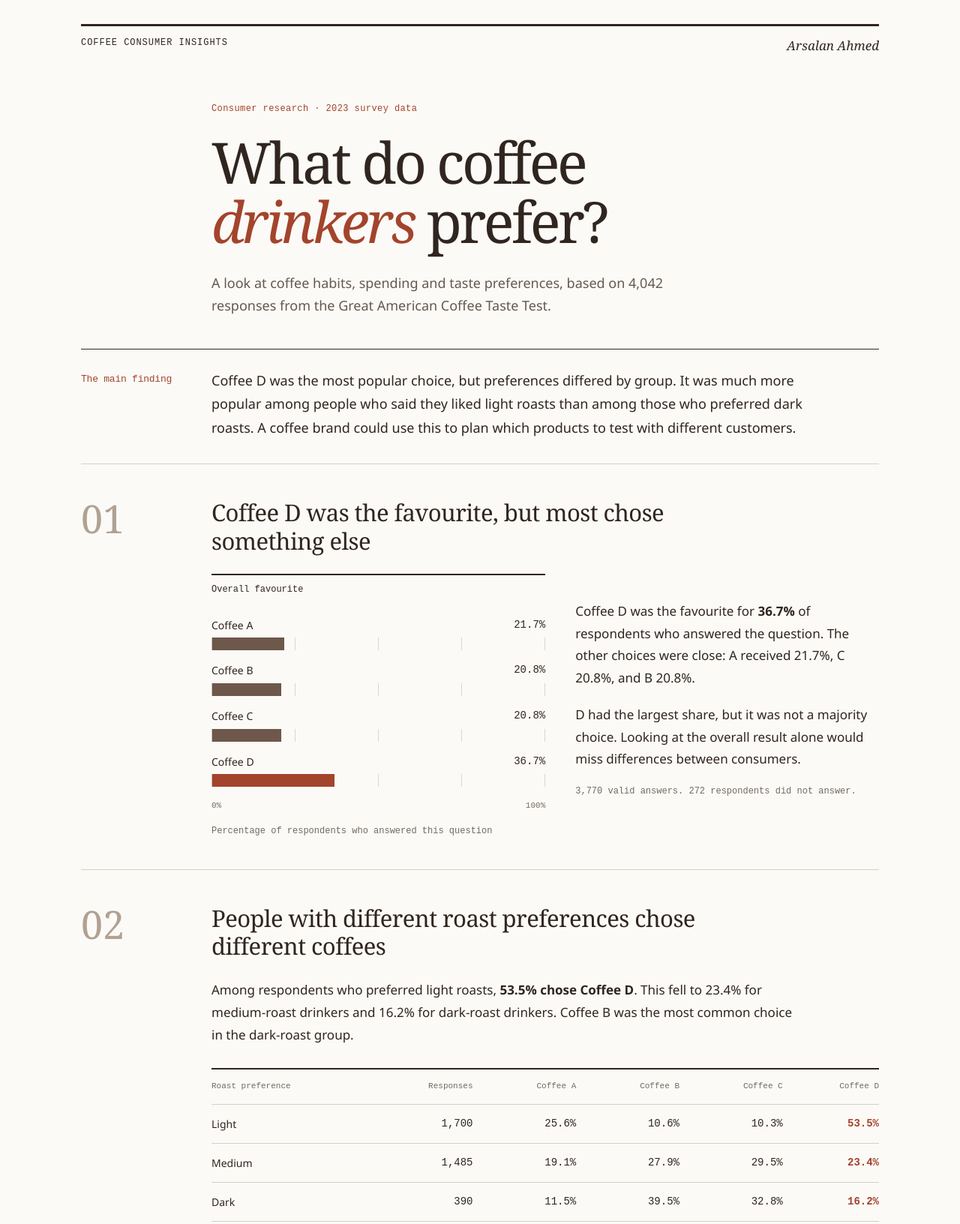
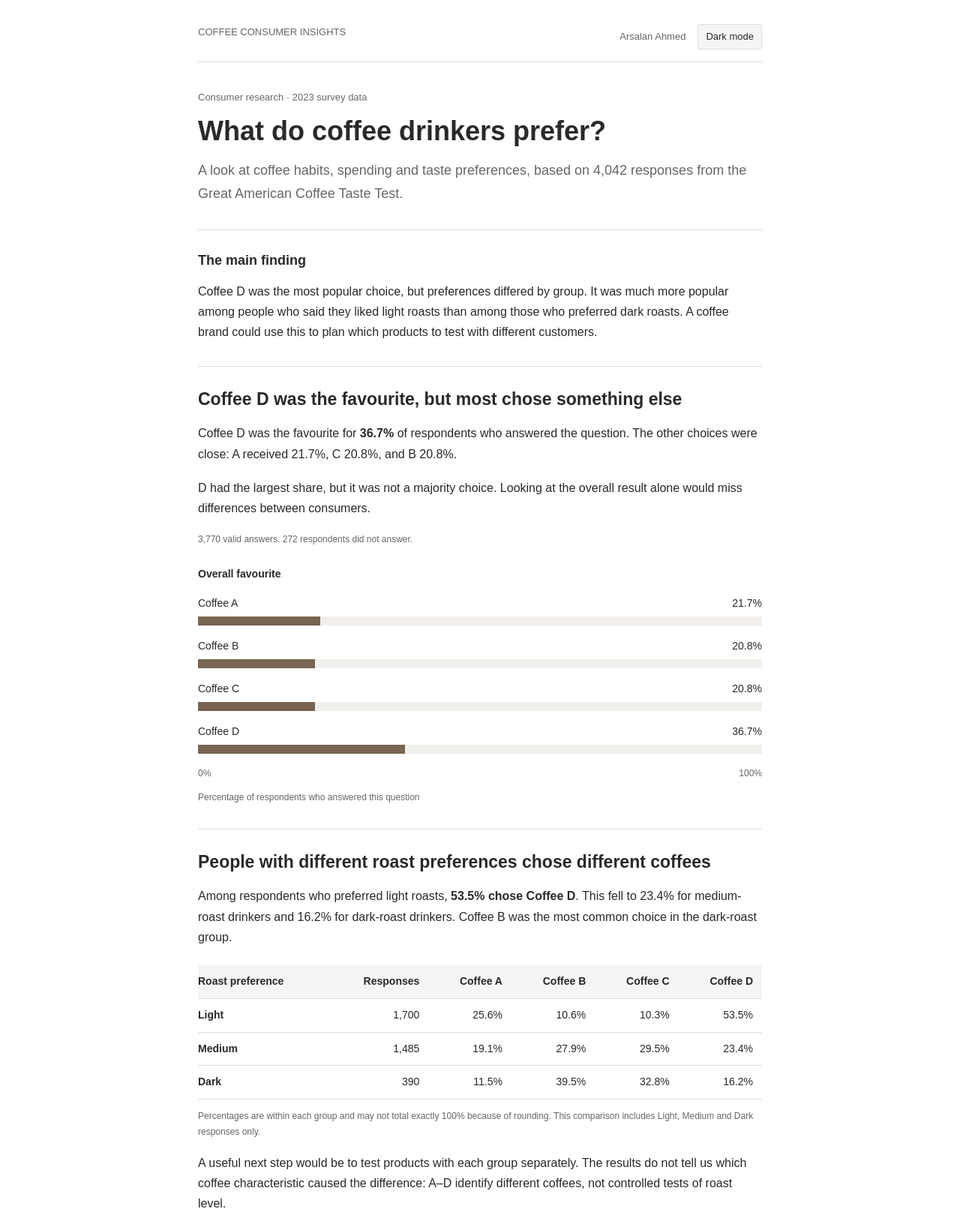
Before and after one commit to ArBlaze/arblaze.github.io, a plain HTML site: page reports/coffee_insights.html in a window 1280 px wide. Shown: the top 1632 px of the page at 75% size. Drawn offline with Linux system fonts and the light colour scheme.

Commit message:
Simplify report visually

```diff
--- a/reports/coffee_insights.html
+++ b/reports/coffee_insights.html
@@ -5,498 +5,290 @@
     <meta name="viewport" content="width=device-width,initial-scale=1">
     <meta name="description" content="A survey analysis of coffee habits, spending and taste preferences by Arsalan Ahmed.">
     <title>Coffee Consumer Insights | Arsalan Ahmed</title>
+    <script>
+// Runs before the stylesheet to avoid flashing the wrong theme on page load.
+(() => {
+  const storageKey = 'arblaze-theme';
+  const root = document.documentElement;
+  const systemTheme = window.matchMedia('(prefers-color-scheme: dark)');
+  let preference = null;
+
+  function isTheme(value) {
+    return value === 'dark' || value === 'light';
+  }
+
+  try {
+    const savedTheme = localStorage.getItem(storageKey);
+    if (isTheme(savedTheme)) preference = savedTheme;
+  } catch {
+    // Storage may be blocked; theme switching can still work for this page.
+  }
+
+  function applyTheme() {
+    const theme = preference || (systemTheme.matches ? 'dark' : 'light');
+    const isDark = theme === 'dark';
+    root.dataset.theme = theme;
+
+    document.querySelectorAll('.theme-toggle').forEach(button => {
+      button.hidden = false;
+      button.setAttribute('aria-pressed', String(isDark));
+      button.title = isDark ? 'Switch to light mode' : 'Switch to dark mode';
+    });
+  }
+
+  applyTheme();
+  document.addEventListener('DOMContentLoaded', () => {
+    document.querySelectorAll('.theme-toggle').forEach(button => {
+      button.addEventListener('click', () => {
+        preference = root.dataset.theme === 'dark' ? 'light' : 'dark';
+        try {
+          localStorage.setItem(storageKey, preference);
+        } catch {
+          // Keep the preference in memory when it cannot be saved.
+        }
+        applyTheme();
+      });
+    });
+    applyTheme();
+  });
+  systemTheme.addEventListener('change', () => {
+    if (!preference) applyTheme();
+  });
+  window.addEventListener('storage', event => {
+    if (event.key === storageKey || event.key === null) {
+      preference = isTheme(event.newValue) ? event.newValue : null;
+      applyTheme();
+    }
+  });
+})();
+    </script>
     <style>
-    :root {
-      --paper:#fbfaf7;
-      --ink:#30251f;
-      --muted:#736a62;
-      --rule:#d6cfc4;
-      --accent:#a3442c
-    }
-    * {
-      box-sizing:border-box
-    }
-    html {
-      color-scheme:light
-    }
-    body {
-      margin:0;
-      background:var(--paper);
-      color:var(--ink);
-      font:17px/1.75 "Segoe UI",Arial,sans-serif
-    }
-    header,main {
-      max-width:1180px;
-      margin:auto;
-      padding-left:58px;
-      padding-right:58px
-    }
-    header {
-      padding-top:32px
-    }
-    .topline {
-      display:flex;
-      justify-content:space-between;
-      gap:20px;
-      border-top:3px solid var(--ink);
-      padding-top:13px;
-      font:12px/1.5 "Courier New",monospace
-    }
-    .wordmark {
-      letter-spacing:.08em
-    }
-    .topline>span:last-child {
-      font-family:Georgia,serif;
-      font-style:italic;
-      font-size:17px
-    }
-    main {
-      padding-top:62px;
-      padding-bottom:35px
-    }
-    .intro {
-      padding:0 0 42px 174px;
-      border-bottom:1px solid var(--ink)
-    }
-    .eyebrow {
-      font:12px/1.5 "Courier New",monospace;
-      color:var(--accent);
-      letter-spacing:.035em;
-      margin:0 0 22px
-    }
-    h1 {
-      font:400 clamp(48px,6vw,76px)/1.04 Georgia,"Times New Roman",serif;
-      letter-spacing:-.045em;
-      max-width:760px;
-      margin:0 0 28px
-    }
-    h1 em {
-      font-weight:400;
-      color:var(--accent)
-    }
-    .lead {
-      max-width:610px;
-      color:#655950;
-      font-size:18px;
-      line-height:1.7;
-      margin:0
-    }
-    .summary {
-      display:grid;
-      grid-template-columns:136px 1fr;
-      gap:38px;
-      padding:26px 0 32px;
-      border-bottom:1px solid var(--rule)
-    }
-    .summary h2 {
-      font:13px/1.5 "Courier New",monospace;
-      margin-top:4px;
-      color:var(--accent)
-    }
-    .summary p {
-      margin:0;
-      max-width:790px;
-      font-size:18px;
-      line-height:1.75
-    }
-    p {
-      margin:0 0 19px
-    }
-    h2 {
-      font:400 31px/1.22 Georgia,"Times New Roman",serif;
-      letter-spacing:-.018em;
-      margin:0 0 24px
-    }
-    .finding {
-      position:relative;
-      padding:46px 0 40px 174px;
-      border-bottom:1px solid var(--rule)
-    }
-    .section-title>span {
-      position:absolute;
-      left:0;
-      top:46px;
-      font:400 52px/1 Georgia,serif;
-      color:#b1a192
-    }
-    .section-title h2 {
-      max-width:720px
-    }
-    .finding>p {
-      max-width:790px
-    }
-    .split {
-      display:grid;
-      grid-template-columns:1.05fr 1fr;
-      gap:40px
-    }
-    .finding-first .split {
-      grid-template-columns:1.1fr 1fr
-    }
-    .finding-first figure {
-      order:-1
-    }
-    .finding-first .split>div {
-      padding-top:35px
-    }
-    .base,.chart-note {
-      font:12px/1.65 "Courier New",monospace;
-      color:var(--muted);
-      margin:16px 0 0
-    }
-    .base {
-      max-width:800px
-    }
-    .finding>.base {
-      margin-bottom:24px
-    }
-    figure {
-      margin:0;
-      min-width:0
-    }
-    figcaption {
-      font:12px/1.5 "Courier New",monospace;
-      padding:10px 0 12px;
-      border-top:2px solid var(--ink);
-      margin-bottom:8px
-    }
-    .bar {
-      margin:17px 0
-    }
-    .bar-label {
-      display:flex;
-      justify-content:space-between;
-      gap:12px;
-      font-size:14px;
-      line-height:1.4
-    }
-    .bar-label strong {
-      font-family:"Courier New",monospace;
-      font-weight:400;
-      font-variant-numeric:tabular-nums
-    }
-    .track {
-      height:17px;
-      margin-top:7px;
-      background:repeating-linear-gradient(to right,transparent 0,transparent calc(25% - 1px),#ddd5cb calc(25% - 1px),#ddd5cb 25%);
-      border-left:1px solid #c9c0b4;
-      position:relative
-    }
-    .track span {
-      display:block;
-      height:100%;
-      background:#6d584b!important
-    }
-    .bar:last-child .track span {
-      background:#6d584b!important
-    }
-    .finding-first .bar:last-child .track span {
-      background:var(--accent)!important
-    }
-    .scale {
-      display:flex;
-      justify-content:space-between;
-      margin-top:5px;
-      font:11px/1.5 "Courier New",monospace;
-      color:var(--muted)
-    }
-    .table-scroll {
-      overflow:auto;
-      margin:30px 0 12px;
-      border-top:2px solid var(--ink)
-    }
-    table {
-      border-collapse:collapse;
-      width:100%;
-      font-size:14px;
-      line-height:1.5
-    }
-    th,td {
-      padding:15px 12px;
-      border-bottom:1px solid var(--rule);
-      text-align:right;
-      white-space:nowrap;
-      font-variant-numeric:tabular-nums
-    }
-    thead th {
-      font:11px/1.4 "Courier New",monospace;
-      font-weight:400;
-      color:var(--muted)
-    }
-    th:first-child,td:first-child {
-      text-align:left;
-      padding-left:0
-    }
-    tbody th {
-      font-weight:500
-    }
-    td {
-      font-family:"Courier New",monospace
-    }
-    th:last-child,td:last-child {
-      padding-right:0
-    }
-    .finding-roast td:last-child {
-      color:var(--accent);
-      font-weight:700
-    }
-    .finding-rating tbody tr:last-child {
-      background:#f0ece5
-    }
-    .finding-rating tbody tr:last-child th {
-      padding-left:8px
-    }
-    .next {
-      margin:45px 0 30px;
-      padding-left:174px;
-      position:relative
-    }
-    .next:before {
-      content:"";
-      position:absolute;
-      left:0;
-      top:7px;
-      width:70px;
-      border-top:3px solid var(--accent)
-    }
-    .next .eyebrow {
-      margin-bottom:13px
-    }
-    .next p {
-      max-width:790px
-    }
-    .about {
-      margin:38px 0 35px;
-      padding:28px 0 0 174px;
-      border-top:1px solid var(--rule)
-    }
-    .about h2 {
-      font:13px/1.5 "Courier New",monospace;
-      color:var(--accent);
-      margin-bottom:18px
-    }
-    .about p {
-      font-size:14px;
-      color:#685c51;
-      max-width:790px
-    }
-    footer {
-      border-top:3px solid var(--ink);
-      padding:18px 0 0 174px;
-      font:12px/1.7 "Courier New",monospace;
-      color:var(--muted)
-    }
-    footer p {
-      margin:0
-    }
-    a {
-      color:var(--ink);
-      text-decoration-thickness:1px;
-      text-underline-offset:3px
-    }
-    a:focus-visible {
-      outline:2px solid var(--accent);
-      outline-offset:4px
-    }
-    ::selection {
-      background:#ead9c4
-    }
-    @media(max-width:1000px) {
-      header,main {
-        padding-left:34px;
-        padding-right:34px
+      :root {
+        color-scheme: light;
+        --page: #fff;
+        --text: #292929;
+        --muted: #666;
+        --border: #ddd;
+        --track: #f1efec;
+        --bar: #786451;
+        --table: #f6f5f3;
+        --link: #65503e;
       }
-      .intro,.finding,.next,.about,footer {
-        padding-left:100px
+      :root[data-theme="dark"] {
+        color-scheme: dark;
+        --page: #1c1b19;
+        --text: #e9e5df;
+        --muted: #b5aea5;
+        --border: #49443e;
+        --track: #34302b;
+        --bar: #c3a384;
+        --table: #282521;
+        --link: #dfbc98;
       }
-      .summary {
-        grid-template-columns:72px 1fr;
-        gap:28px
+      .header-actions {
+        display: flex;
+        align-items: center;
+        gap: 16px;
+        flex-wrap: wrap;
       }
-      .split,.finding-first .split {
-        grid-template-columns:1fr;
-        gap:28px
+      .theme-toggle {
+        padding: 5px 10px;
+        border: 1px solid var(--border);
+        border-radius: 4px;
+        background: var(--table);
+        color: var(--text);
+        font: inherit;
+        cursor: pointer;
       }
-      .finding-first .split>div {
-        padding-top:0
+      .theme-toggle:focus-visible {
+        outline: 2px solid var(--link);
+        outline-offset: 3px;
       }
-      .finding-first figure {
-        order:0
+
+      * {
+        box-sizing: border-box;
       }
-      .section-title>span {
-        font-size:42px
+      body {
+        margin: 0;
+        background: var(--page);
+        color: var(--text);
+        font: 16px/1.7 Arial, sans-serif;
       }
-      .next:before {
-        width:45px
+      header, main {
+        max-width: 800px;
+        margin: auto;
+        padding: 0 24px;
+      }
+      header {
+        padding-top: 32px;
+      }
+      .topline, .bar-label, .scale {
+        display: flex;
+        justify-content: space-between;
+        gap: 16px;
+      }
+      .topline {
+        flex-wrap: wrap;
+        padding-bottom: 16px;
+        border-bottom: 1px solid var(--border);
+        font-size: 13px;
+        color: var(--muted);
+      }
+      main {
+        padding-top: 36px;
+        padding-bottom: 40px;
+      }
+      h1 {
+        margin: 0 0 16px;
+        font-size: 36px;
+        line-height: 1.2;
+      }
+      h2 {
+        margin: 0 0 16px;
+        font-size: 23px;
+        line-height: 1.35;
+      }
+      p {
+        margin: 0 0 18px;
+      }
+      .lead {
+        font-size: 18px;
+        color: var(--muted);
+      }
+      .eyebrow {
+        margin-bottom: 12px;
+        font-size: 13px;
+        color: var(--muted);
+      }
+      .summary, .finding, .next, .about {
+        margin-top: 32px;
+        padding-top: 28px;
+        border-top: 1px solid var(--border);
+      }
+      .summary h2, .about h2 {
+        font-size: 18px;
       }
       figure {
-        max-width:640px
+        margin: 24px 0 0;
       }
-    }
-    @media(max-width:600px) {
-      body {
-        font-size:16px;
-        line-height:1.7
+      figcaption {
+        margin-bottom: 16px;
+        font-weight: bold;
+        font-size: 14px;
       }
-      header,main {
-        padding-left:22px;
-        padding-right:22px
+      .bar {
+        margin-bottom: 16px;
       }
-      header {
-        padding-top:22px
+      .bar-label {
+        font-size: 14px;
       }
-      .topline {
-        font-size:10px;
-        gap:12px
+      .bar-label strong {
+        font-weight: normal;
       }
-      .topline>span:last-child {
-        font-size:15px;
-        white-space:nowrap
+      .track {
+        height: 12px;
+        margin-top: 5px;
+        background: var(--track);
       }
-      main {
-        padding-top:38px
+      .track span {
+        display: block;
+        height: 100%;
+        background: var(--bar);
       }
-      .intro {
-        padding:0 0 30px
+      .scale, .base, .chart-note, footer {
+        font-size: 12px;
+        color: var(--muted);
       }
-      h1 {
-        font-size:49px;
-        letter-spacing:-.045em;
-        line-height:1.06
+      .base, .chart-note {
+        margin-top: 12px;
       }
-      .lead {
-        font-size:17px
+      .table-scroll {
+        overflow-x: auto;
+        margin: 24px 0 12px;
       }
-      .eyebrow {
-        font-size:11px
+      table {
+        width: 100%;
+        border-collapse: collapse;
+        font-size: 14px;
+        font-variant-numeric: tabular-nums;
       }
-      .summary {
-        display:block;
-        padding:24px 0
+      th, td {
+        padding: 10px 12px;
+        border-bottom: 1px solid var(--border);
+        text-align: right;
+        white-space: nowrap;
       }
-      .summary h2 {
-        margin:0 0 12px
+      th:first-child, td:first-child {
+        text-align: left;
+        padding-left: 0;
       }
-      .summary p {
-        font-size:17px
+      thead {
+        background: var(--table);
       }
-      .finding {
-        padding:32px 0
-      }
-      .section-title>span {
-        position:static;
-        display:block;
-        font-size:14px;
-        font-family:"Courier New",monospace;
-        margin-bottom:13px;
-        color:var(--accent)
-      }
-      h2 {
-        font-size:28px
-      }
-      .next {
-        padding:24px 0 0;
-        margin-top:24px;
-        border-top:2px solid var(--accent)
-      }
-      .next:before {
-        display:none
-      }
-      .about {
-        padding:24px 0 0;
-        margin-top:28px
+      .about p {
+        font-size: 14px;
       }
       footer {
-        padding:18px 0 0
+        margin-top: 28px;
+        padding-top: 20px;
+        border-top: 1px solid var(--border);
       }
-      .table-scroll {
-        max-width:100%
+      a {
+        color: var(--link);
+        text-underline-offset: 3px;
       }
-      th,td {
-        padding:12px 10px
+      @media (max-width: 480px) {
+        h1 {
+          font-size: 30px;
+        }
+        h2 {
+          font-size: 21px;
+        }
       }
-      .base,.chart-note {
-        font-size:12px
+      @media print {
+        :root, :root[data-theme="dark"] {
+          color-scheme: light;
+          --page: #fff;
+          --text: #292929;
+          --muted: #666;
+          --border: #ddd;
+          --track: #f1efec;
+          --bar: #786451;
+          --table: #f6f5f3;
+          --link: #65503e;
+        }
+        .theme-toggle {
+          display: none;
+        }
+        header, main {
+          max-width: none;
+          padding-left: 0;
+          padding-right: 0;
+        }
+        figure, table {
+          break-inside: avoid;
+        }
+        h2 {
+          break-after: avoid;
+        }
       }
-      .bar-label {
-        font-size:14px
-      }
-    }
-    @media print {
-      body {
-        background:white;
-        font-size:10.5pt
-      }
-      header,main {
-        max-width:none;
-        padding-left:0;
-        padding-right:0
-      }
-      header {
-        padding-top:0
-      }
-      main {
-        padding-top:25px
-      }
-      .intro,.finding,.next,.about,footer {
-        padding-left:0
-      }
-      .intro h1 {
-        font-size:36pt
-      }
-      .summary {
-        display:block
-      }
-      .summary h2 {
-        margin-bottom:8px
-      }
-      .section-title>span {
-        position:static;
-        display:inline-block;
-        font-size:12pt;
-        margin-bottom:10px
-      }
-      .finding {
-        padding-top:25px;
-        padding-bottom:20px
-      }
-      .split,.finding-first .split {
-        grid-template-columns:1fr 1fr;
-        gap:22px
-      }
-      h2 {
-        font-size:21pt;
-        break-after:avoid
-      }
-      figure,table {
-        break-inside:avoid
-      }
-      .table-scroll {
-        overflow:visible
-      }
-      .next:before {
-        display:none
-      }
-      th,td {
-        padding:9px 7px
-      }
-      .base,.chart-note,footer {
-        font-size:8pt
-      }
-    }
     </style>
   </head>
   <body>
     <header>
       <div class="topline">
-        <span class="wordmark">COFFEE CONSUMER INSIGHTS</span><span>Arsalan Ahmed</span>
+        <span class="wordmark">COFFEE CONSUMER INSIGHTS</span>
+        <div class="header-actions">
+          <span>Arsalan Ahmed</span>
+          <button class="theme-toggle" type="button" aria-pressed="false" hidden>Dark mode</button>
+        </div>
       </div>
     </header>
     <main>
       <section class="intro">
         <div>
           <p class="eyebrow">Consumer research · 2023 survey data</p>
-          <h1>What do coffee<br><em>drinkers</em> prefer?</h1>
+          <h1>What do coffee drinkers prefer?</h1>
           <p class="lead">A look at coffee habits, spending and taste preferences, based on 4,042 responses from the Great American Coffee Taste Test.</p>
         </div>
       </section>
@@ -506,7 +298,6 @@
       </div>
       <section class="finding finding-first">
         <div class="section-title">
-          <span>01</span>
           <h2>Coffee D was the favourite, but most chose something else</h2>
         </div>
         <div class="split">
@@ -523,7 +314,7 @@
                   <span>Coffee A</span><strong>21.7%</strong>
                 </div>
                 <div class="track">
-                  <span style="width:21.69761%;background:#7b5540"></span>
+                  <span style="width:21.69761%"></span>
                 </div>
               </div>
               <div class="bar">
@@ -531,7 +322,7 @@
                   <span>Coffee B</span><strong>20.8%</strong>
                 </div>
                 <div class="track">
-                  <span style="width:20.76923%;background:#7b5540"></span>
+                  <span style="width:20.76923%"></span>
                 </div>
               </div>
               <div class="bar">
@@ -539,7 +330,7 @@
                   <span>Coffee C</span><strong>20.8%</strong>
                 </div>
                 <div class="track">
-                  <span style="width:20.79576%;background:#7b5540"></span>
+                  <span style="width:20.79576%"></span>
                 </div>
               </div>
               <div class="bar">
@@ -547,7 +338,7 @@
                   <span>Coffee D</span><strong>36.7%</strong>
                 </div>
                 <div class="track">
-                  <span style="width:36.73740%;background:#285d49"></span>
+                  <span style="width:36.73740%"></span>
                 </div>
               </div>
             </div>
@@ -560,7 +351,6 @@
       </section>
       <section class="finding finding-roast">
         <div class="section-title">
-          <span>02</span>
           <h2>People with different roast preferences chose different coffees</h2>
         </div>
         <p>Among respondents who preferred light roasts, <strong>53.5% chose Coffee D</strong>. This fell to 23.4% for medium-roast drinkers and 16.2% for dark-roast drinkers. Coffee B was the most common choice in the dark-roast group.</p>
@@ -609,7 +399,6 @@
       </section>
       <section class="finding finding-rating">
         <div class="section-title">
-          <span>03</span>
           <h2>Coffee D and Coffee A had similar average ratings</h2>
         </div>
         <p>Coffee D averaged <strong>3.38 out of 5</strong>, compared with <strong>3.31 for Coffee A</strong>. D received more high ratings, but it also received more low ratings than A. It was a stronger favourite for some respondents and less appealing to others.</p>
@@ -661,7 +450,6 @@
       </section>
       <section class="finding finding-location">
         <div class="section-title">
-          <span>04</span>
           <h2>Most respondents drank coffee at home</h2>
         </div>
         <div class="split">
@@ -678,7 +466,7 @@
                   <span>At home</span><strong>91.8%</strong>
                 </div>
                 <div class="track">
-                  <span style="width:91.76322%;background:#285d49"></span>
+                  <span style="width:91.76322%"></span>
                 </div>
               </div>
               <div class="bar">
@@ -686,7 +474,7 @@
                   <span>At the office</span><strong>36.0%</strong>
                 </div>
                 <div class="track">
-                  <span style="width:36.02015%;background:#285d49"></span>
+                  <span style="width:36.02015%"></span>
                 </div>
               </div>
               <div class="bar">
@@ -694,7 +482,7 @@
                   <span>At a cafe</span><strong>29.4%</strong>
                 </div>
                 <div class="track">
-                  <span style="width:29.44584%;background:#285d49"></span>
+                  <span style="width:29.44584%"></span>
                 </div>
               </div>
               <div class="bar">
@@ -702,7 +490,7 @@
                   <span>On the go</span><strong>17.8%</strong>
                 </div>
                 <div class="track">
-                  <span style="width:17.75819%;background:#285d49"></span>
+                  <span style="width:17.75819%"></span>
                 </div>
               </div>
             </div>
@@ -715,7 +503,6 @@
       </section>
       <section class="finding finding-spending">
         <div class="section-title">
-          <span>05</span>
           <h2>Most reported monthly spending between $20 and $60</h2>
         </div>
         <div class="split">
@@ -733,7 +520,7 @@
                   <span>&lt;$20</span><strong>12.2%</strong>
                 </div>
                 <div class="track">
-                  <span style="width:12.16178%;background:#7b5540"></span>
+                  <span style="width:12.16178%"></span>
                 </div>
               </div>
               <div class="bar">
@@ -741,7 +528,7 @@
                   <span>$20-$40</span><strong>36.8%</strong>
                 </div>
                 <div class="track">
-                  <span style="width:36.82711%;background:#7b5540"></span>
+                  <span style="width:36.82711%"></span>
                 </div>
               </div>
               <div class="bar">
@@ -749,7 +536,7 @@
                   <span>$40-$60</span><strong>29.9%</strong>
                 </div>
                 <div class="track">
-                  <span style="width:29.90601%;background:#7b5540"></span>
+                  <span style="width:29.90601%"></span>
                 </div>
               </div>
               <div class="bar">
@@ -757,7 +544,7 @@
                   <span>$60-$80</span><strong>11.0%</strong>
                 </div>
                 <div class="track">
-                  <span style="width:11.02250%;background:#7b5540"></span>
+                  <span style="width:11.02250%"></span>
                 </div>
               </div>
               <div class="bar">
@@ -765,7 +552,7 @@
                   <span>$80-$100</span><strong>6.4%</strong>
                 </div>
                 <div class="track">
-                  <span style="width:6.35147%;background:#7b5540"></span>
+                  <span style="width:6.35147%"></span>
                 </div>
               </div>
               <div class="bar">
@@ -773,7 +560,7 @@
                   <span>&gt;$100</span><strong>3.7%</strong>
                 </div>
                 <div class="track">
-                  <span style="width:3.73113%;background:#7b5540"></span>
+                  <span style="width:3.73113%"></span>
                 </div>
               </div>
             </div>
```
